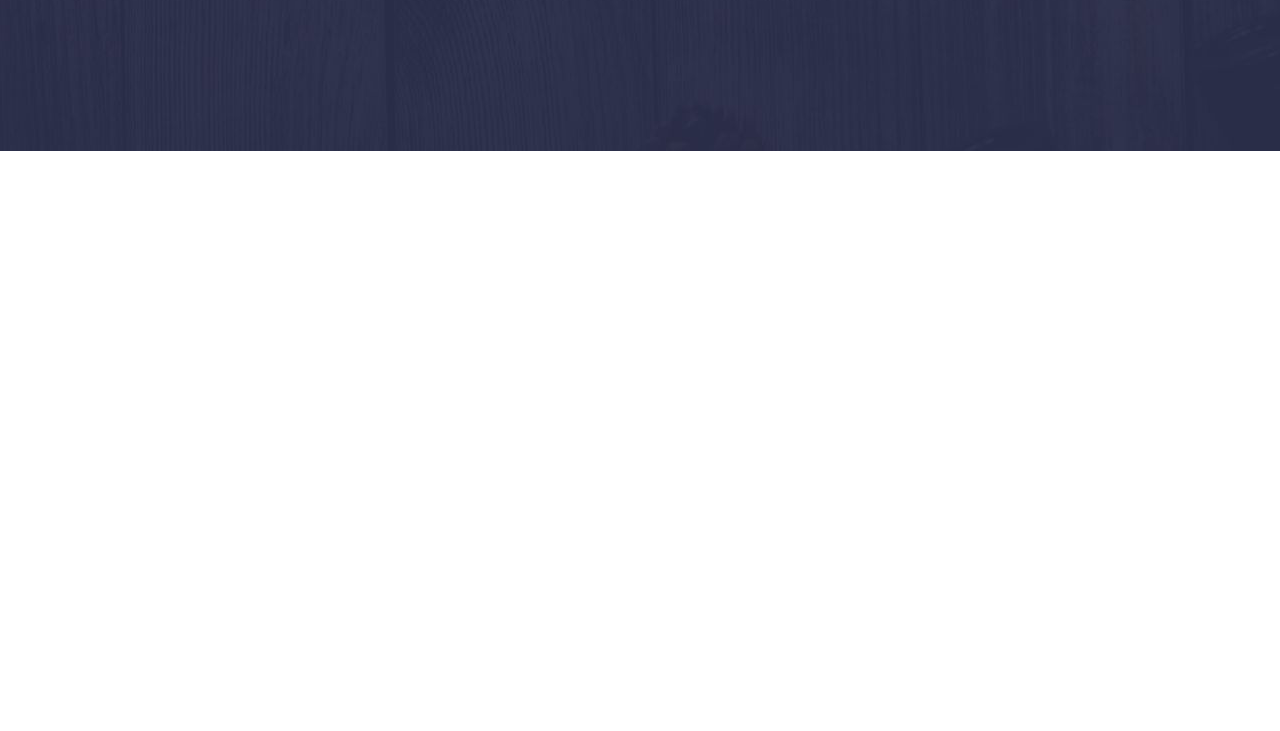
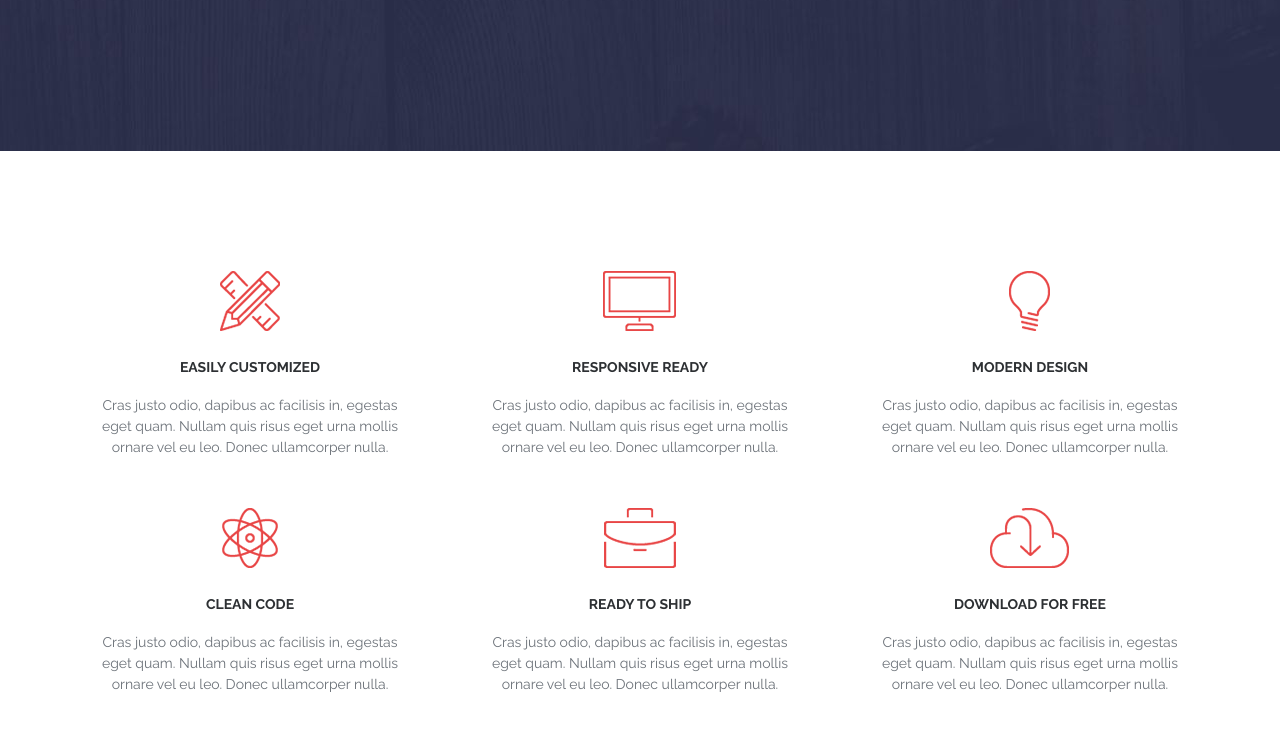
Before and after one commit to yam86rus/ActivBox, a plain HTML site: page index.html in a window 1280 px wide. Shown: the part 599-1330 px from the top of the page. Before the commit the page ends 800 px from the top, so only its background shows below. Drawn offline with nearby package versions, Linux system fonts and the light colour scheme.

Commit message:
add block features

```diff
--- a/css/style.css
+++ b/css/style.css
@@ -143,3 +143,38 @@ p {
 .btn--red:hover {
     background: #dd3434;
 }
+
+
+/* Features
+************************************/
+.features {
+    display: flex;
+    flex-wrap: wrap;
+    margin: 95px 0;
+}
+
+.features__item {
+    width: 33.33333%;
+    text-align: center;
+    padding: 0 40px;
+    margin: 25px 0;
+}
+
+.features__icon {
+    margin-bottom: 25px;
+}
+
+.features__title {
+    font-size: 14px;
+    color: #2d3033;
+    font-weight: 700;
+    text-transform: uppercase;
+    margin-bottom: 20px;
+}
+
+.features__text {
+    font-size: 14px;
+    color: #6c7279;
+    line-height: 1.5;
+
+}
--- a/index.html
+++ b/index.html
@@ -31,13 +31,67 @@
     <div class="container">
         <div class="intro__iner">
             <h1 class="intro__title">Your favorite One Page Multi Purpose Template</h1>
-            <h2 class="intro__subtitle">Lorem ipsum dolor sit amet, consectetur adipiscing elit. Praesent commodo cursus magna
+            <h2 class="intro__subtitle">Lorem ipsum dolor sit amet, consectetur adipiscing elit. Praesent commodo cursus
+                magna
                 vel scelerisque nisl consectetur et.</h2>
-            <a class="btn btn--red"  href="#">Find out more</a>
+            <a class="btn btn--red" href="#">Find out more</a>
         </div>
     </div>
 </div>
 
+<!--Features-->
+<div class="container">
+    <div class="features">
+        <div class="features__item">
+            <img class="features__icon" src="img/features/feature-1.png" alt="">
+            <h4 class="features__title">Easily customized</h4>
+            <div class="features__text">Cras justo odio, dapibus ac facilisis in, egestas eget quam. Nullam quis risus
+                eget urna mollis ornare vel eu leo. Donec ullamcorper nulla.
+            </div>
+        </div>
+
+        <div class="features__item">
+            <img class="features__icon" src="img/features/feature-2.png" alt="">
+            <h4 class="features__title">Responsive ready</h4>
+            <div class="features__text">Cras justo odio, dapibus ac facilisis in, egestas eget quam. Nullam quis risus
+                eget urna mollis ornare vel eu leo. Donec ullamcorper nulla.
+            </div>
+        </div>
+
+        <div class="features__item">
+            <img class="features__icon" src="img/features/feature-3.png" alt="">
+            <h4 class="features__title">Modern design</h4>
+            <div class="features__text">Cras justo odio, dapibus ac facilisis in, egestas eget quam. Nullam quis risus
+                eget urna mollis ornare vel eu leo. Donec ullamcorper nulla.
+            </div>
+        </div>
+
+        <div class="features__item">
+            <img class="features__icon" src="img/features/feature-4.png" alt="">
+            <h4 class="features__title">Clean code</h4>
+            <div class="features__text">Cras justo odio, dapibus ac facilisis in, egestas eget quam. Nullam quis risus
+                eget urna mollis ornare vel eu leo. Donec ullamcorper nulla.
+            </div>
+        </div>
+
+        <div class="features__item">
+            <img class="features__icon" src="img/features/feature-5.png" alt="">
+            <h4 class="features__title">Ready to ship</h4>
+            <div class="features__text">Cras justo odio, dapibus ac facilisis in, egestas eget quam. Nullam quis risus
+                eget urna mollis ornare vel eu leo. Donec ullamcorper nulla.
+            </div>
+        </div>
+
+        <div class="features__item">
+            <img class="features__icon" src="img/features/feature-6.png" alt="">
+            <h4 class="features__title">Download for free</h4>
+            <div class="features__text">Cras justo odio, dapibus ac facilisis in, egestas eget quam. Nullam quis risus
+                eget urna mollis ornare vel eu leo. Donec ullamcorper nulla.
+            </div>
+        </div>
+
+    </div> <!-- /.features -->
+</div> <!-- /.container -->
 
 </body>
 </html>
```
Also changed, not shown: img/features/feature-1.png (added), img/features/feature-2.png (added), img/features/feature-3.png (added), img/features/feature-4.png (added), img/features/feature-5.png (added), img/features/feature-6.png (added).
